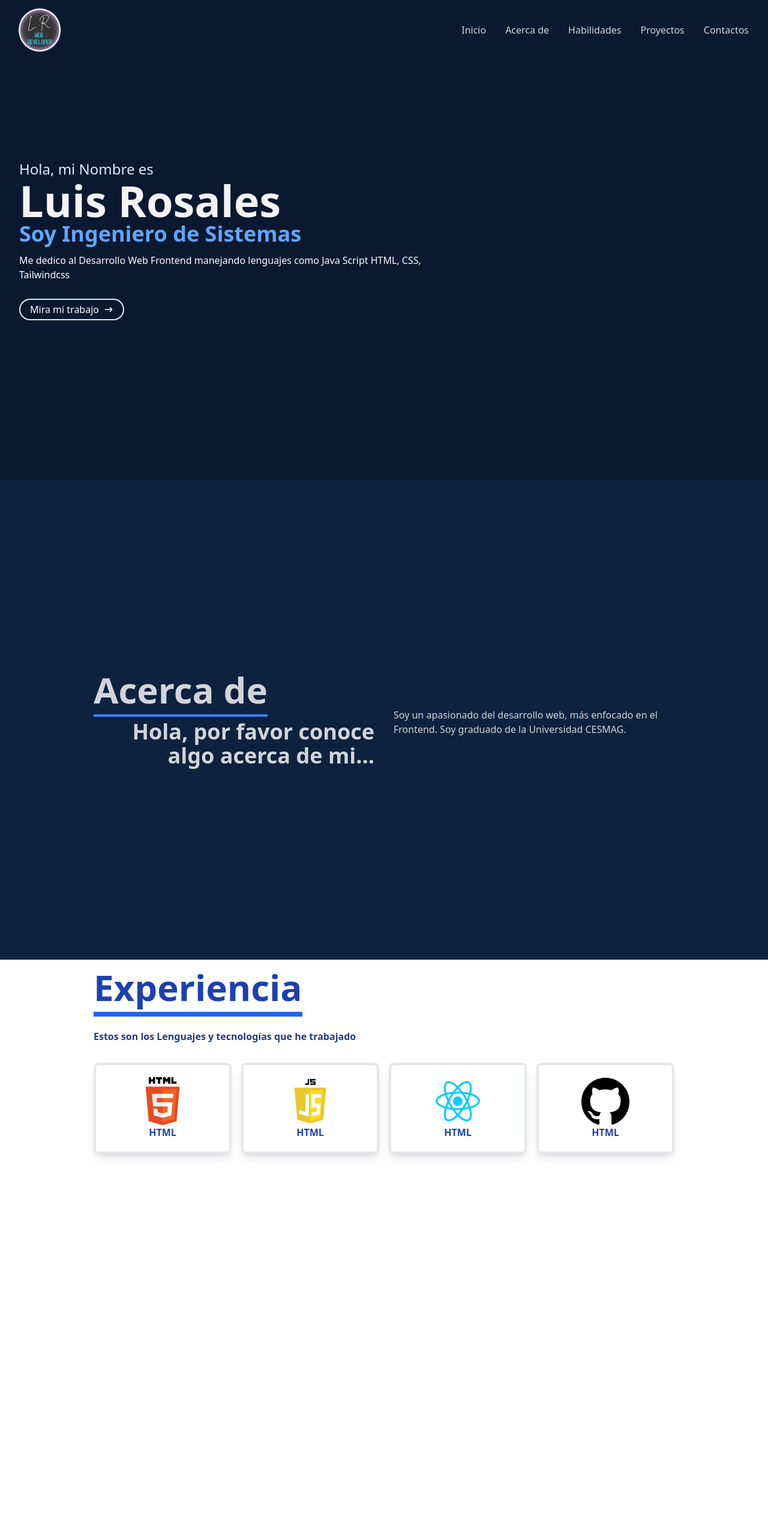
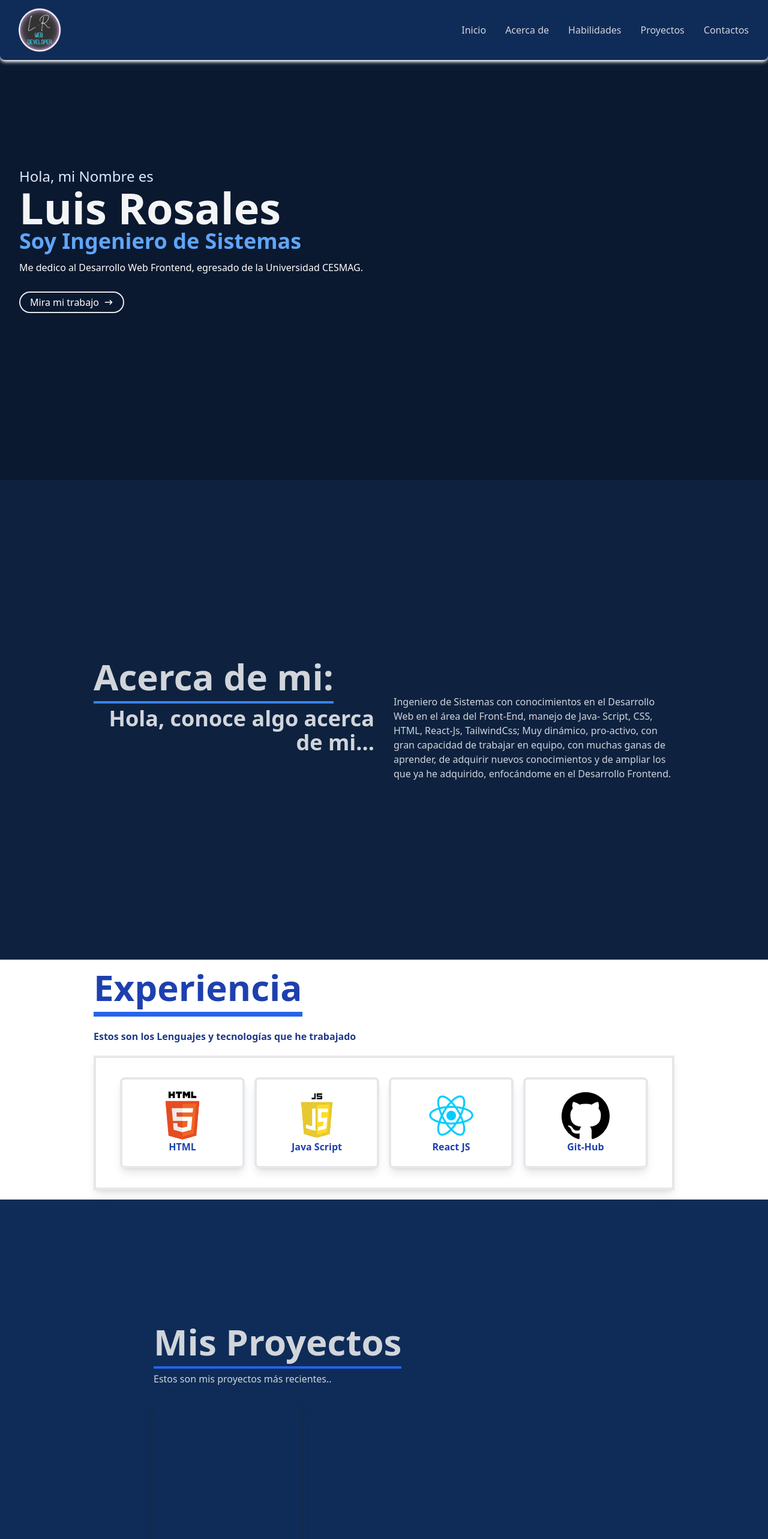
Before and after one commit to Luis0952/MyLandingPage, a React (Vite) app: page / in a window 1280 px wide. Shown: the top 2566 px of the page at 60% size. Before the commit the page ends 1972 px from the top, so only its background shows below. Built offline with nearby package versions, Linux system fonts and the light colour scheme.

Commit message:
Se añadio el componente Proyectos, y se le estaba añadiendo destilos

```diff
--- a/src/App.jsx
+++ b/src/App.jsx
@@ -3,6 +3,7 @@ import { About } from './components/About'
 import { Habilidades } from './components/Habilidades'
 import { Home } from './components/Home'
 import { Navbar } from './components/Navbar'
+import { Proyectos } from './components/Proyectos'
 
 
 
@@ -15,6 +16,7 @@ function App() {
      <Home/>
      <About/>
      <Habilidades/>
+     <Proyectos/>
     </div>
   )
 }
--- a/src/components/About.jsx
+++ b/src/components/About.jsx
@@ -6,18 +6,20 @@ export const About = () => {
         <div className='flex flex-col justify-center items-center w-full h-full'>
             <div className='max-w-[1000px] w-full px-4 grid grid-cols-2 gap-8 '>
                 <div>
-                    <p className='text-6xl font-bold inline border-b-4 border-blue-500'>Acerca de </p>
+                    <p className='text-6xl font-bold inline border-b-4 border-blue-500'>Acerca de mi: </p>
                 </div>
                 <div> </div>
             </div>
             <div className='max-w-[1000px] w-full grid sm:grid-cols-2 gap-8 px-4'>
                 <div className='sm:text-right text-4xl font-bold'>
-                    <p className='mt-5'> Hola, por favor conoce algo acerca de mi...</p>
+                    <p className='mt-5'> Hola, conoce algo acerca de mi...</p>
                 </div>
                 <div>
-                    <p>
-                        Soy un apasionado del desarrollo web, más enfocado en el Frontend.
-                        Soy graduado de la Universidad CESMAG.
+                    <p className='1xl'>
+                    Ingeniero de Sistemas con conocimientos en el Desarrollo Web en el área del Front-End, manejo de Java-
+                    Script, CSS, HTML, React-Js, TailwindCss;  Muy dinámico, pro-activo, con gran
+                    capacidad de trabajar en equipo, con muchas ganas de aprender, de adquirir nuevos conocimientos y de
+                    ampliar los que ya he adquirido, enfocándome en el Desarrollo Frontend.
                     </p>
                 </div>
 
--- a/src/components/Habilidades.jsx
+++ b/src/components/Habilidades.jsx
@@ -15,25 +15,25 @@ export const Habilidades = () => {
                 <p className='text-blue-900 font-bold mt-10'>Estos son los Lenguajes y tecnologías que he trabajado</p>
             </div>
 
-            <div className='w-full grid grid-cols-2 sm:grid-cols-4 gap-4 text-center py-8'>
-                <div className='border-4 p-5 rounded-lg shadow-lg hover:scale-110 hover:border-blue-300 duration-500'>
+            <div className='w-full grid grid-cols-2 sm:grid-cols-4 gap-4 text-center py-8 border-4 shadow-lg p-10 mt-5'>
+                <div className='border-4 p-5 rounded-lg shadow-lg hover:scale-110 hover:border-blue-300 duration-500 '>
                     <img className='w-20 mx-auto' src={Logo_Html} alt="logo_html" />
                     <p className='font-bold text-blue-800'>HTML</p>
                 </div>
 
                 <div className='border-4 p-5 rounded-lg shadow-lg hover:scale-110 hover:border-blue-300 duration-500'>
                     <img className='w-20 mx-auto' src={Logo_JS} alt="logo_Js" />
-                    <p className='font-bold text-blue-800'>HTML</p>
+                    <p className='font-bold text-blue-800'>Java Script</p>
                 </div>
 
                 <div className='border-4 p-5 rounded-lg shadow-lg hover:scale-110 hover:border-blue-300 duration-500'>
                     <img className='w-20 mx-auto' src={Logo_React} alt="logo_react" />
-                    <p className='font-bold text-blue-800'>HTML</p>
+                    <p className='font-bold text-blue-800'>React JS</p>
                 </div>
 
                 <div className='border-4 p-5 rounded-lg shadow-lg hover:scale-110 hover:border-blue-300 duration-500'>
                     <img className='w-20 mx-auto' src={Logo_Github} alt="logo_github" />
-                    <p className='font-bold text-blue-800'>HTML</p>
+                    <p className='font-bold text-blue-800'>Git-Hub</p>
                 </div>
             </div>
         </div>
--- a/src/components/Home.jsx
+++ b/src/components/Home.jsx
@@ -16,8 +16,7 @@ export const Home = () => {
         </h2>
         <p className="pt-3 text-white text-1xl py-4 max-w-[700px]">
           {" "}
-          Me dedico al Desarrollo Web Frontend manejando lenguajes como Java
-          Script HTML, CSS, Tailwindcss
+          Me dedico al Desarrollo Web Frontend, egresado de la Universidad CESMAG.
         </p>
         <div>
           <button className=" group flex items-center border-2 rounded-full px-4 py-1 mt-3 text-white hover:bg-blue-600 hover:">
--- a/src/components/Navbar.jsx
+++ b/src/components/Navbar.jsx
@@ -11,7 +11,7 @@ export const Navbar = () => {
 
   return (
     <div
-    className='fixed w-full h-[100px] flex justify-between items-center px-4 bg-[#0a192f] text-gray-300'>
+    className='fixed w-full h-[100px] flex justify-between items-center px-4 bg-[#0f2c58] text-gray-300 shadow-md shadow-white rounded-b-lg'>
         <div>
             <img src={Logo_LR} alt="Image Java Script" style={{width:'100px'}}/>
         </div>
@@ -19,11 +19,11 @@ export const Navbar = () => {
 
             <ul
             className='hidden md:flex'>
-                <li>Inicio</li>
-                <li>Acerca de</li>
-                <li>Habilidades</li>
-                <li>Proyectos</li>
-                <li>Contactos</li>
+                <li className='inline hover:border-b-2'>Inicio</li>
+                <li className='inline hover:border-b-2'>Acerca de</li>
+                <li className='inline hover:border-b-2'>Habilidades</li>
+                <li className='inline hover:border-b-2'>Proyectos</li>
+                <li className='inline hover:border-b-2'>Contactos</li>
             </ul>
 
 
--- /dev/null
+++ b/src/components/Proyectos.jsx
@@ -0,0 +1,38 @@
+import React from 'react'
+
+
+export const Proyectos = () => {
+  return (
+    <div className='w-full md:h-screen text-gray-300 bg-[#0f2c58]'>
+        <div className='max-w-[800px] mx-auto p-4 flex flex-col justify-center w-full h-full'>
+            <div className='pb-8'>
+                <p className='text-6xl font-bold inline border-b-4 text-gray-300 border-blue-600'> Mis Proyectos</p>
+                <p className='mt-5'>Estos son mis proyectos más recientes..</p>
+            </div>
+
+            <div className='grid sm:grid-cols-2 md:grid-cols-3 gap-4'>
+                <div className='shadow-lg shadow-gray-800 group container rounded-md flex justify-center items-center mx-auto content-div'>
+
+                    {/* Efectos Hover */}
+                    <div>
+                        <span>
+
+                        </span>
+
+                        <div>
+                            <a href="/">
+                                <button></button>
+                            </a>
+
+                            <a href="/">
+                                <button></button>
+                            </a>
+                        </div>
+                    </div>
+                </div>
+            </div>
+        </div>
+
+    </div>
+  )
+}
```
Also changed, not shown: src/assets/APPTRELLO.png (added).
